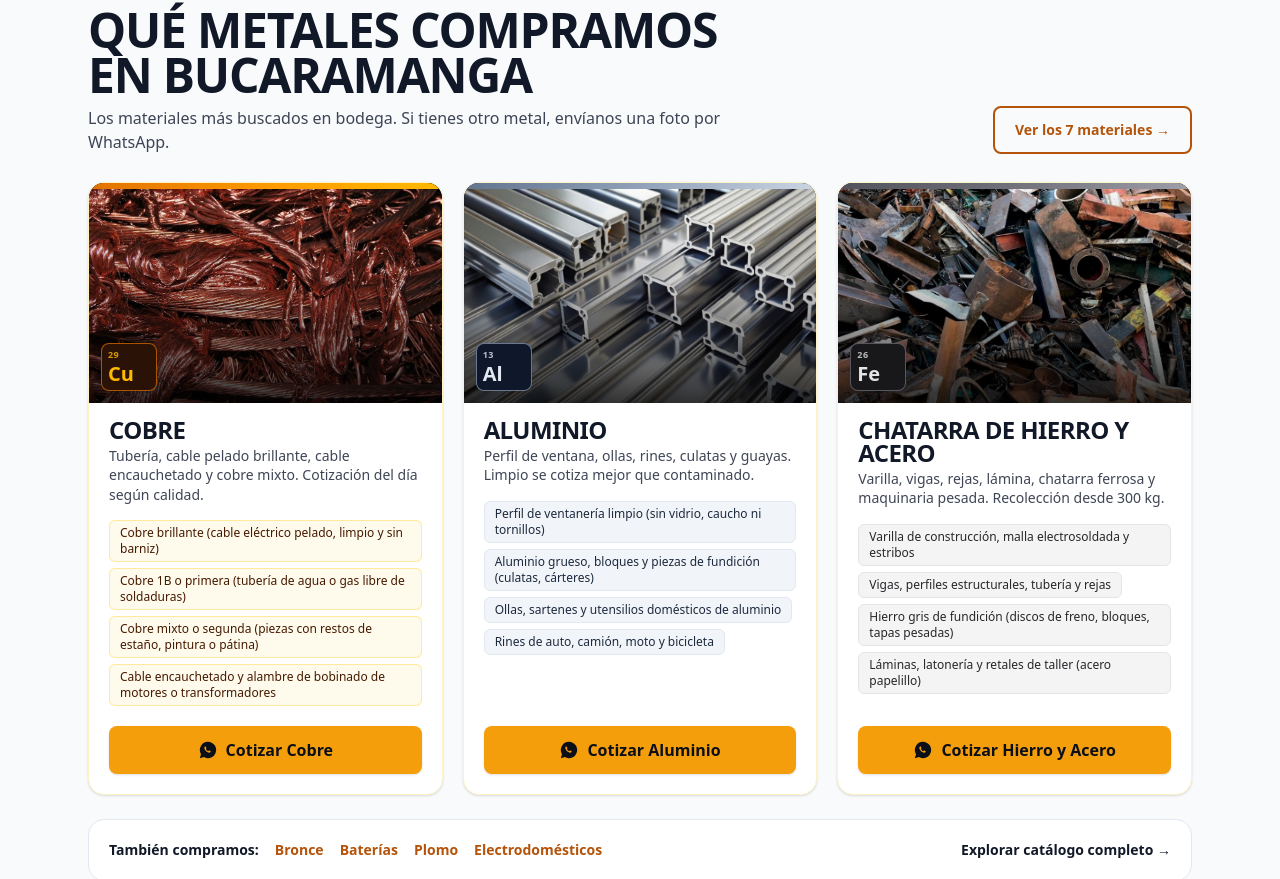
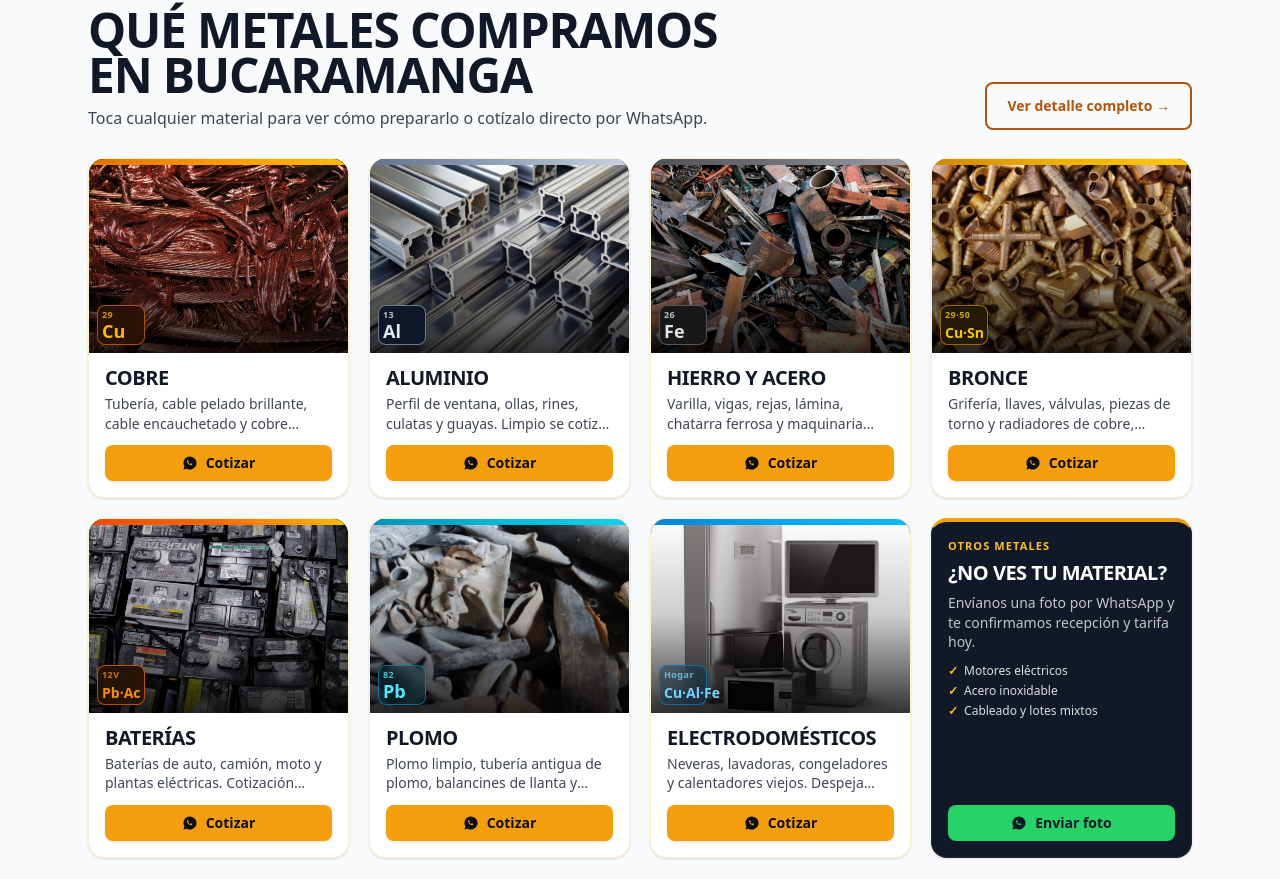
Before and after one commit to UziWrld/gamaweb, an Astro site: page / in a window 1280 px wide. Shown: the part 903-1782 px from the top of the page. Built offline with nearby package versions, Linux system fonts and the light colour scheme; Astro itself is replaced by a stand-in of ours.

Commit message:
feat(home): display all 7 materials in compact 4x2 / 2x4 visual grid

```diff
--- a/src/components/MaterialCard.astro
+++ b/src/components/MaterialCard.astro
@@ -3,10 +3,11 @@ import type { Material } from '../data/materials';
 import { waLink, quoteMessage } from '../lib/whatsapp';
 import { Image } from 'astro:assets';
 
-interface Props { material: Material; level?: 'h2' | 'h3' }
-const { material: m, level = 'h3' } = Astro.props;
+interface Props { material: Material; level?: 'h2' | 'h3'; variant?: 'full' | 'compact' }
+const { material: m, level = 'h3', variant = 'full' } = Astro.props;
 const Heading = level;
-const compact = m.symbol.length > 3;
+const compactSymbol = m.symbol.length > 3;
+const isCompact = variant === 'compact';
 
 // Personalización metalúrgica por familia de material
 const METAL_THEMES: Record<string, {
@@ -86,42 +87,50 @@ const theme = METAL_THEMES[m.slug] ?? {
 ---
 
 <article class:list={[
-  'group relative flex h-full flex-col overflow-hidden rounded-2xl border border-brand-100 bg-white p-5 shadow-sm transition hover:-translate-y-1 hover:shadow-lg',
+  'group relative flex h-full flex-col overflow-hidden rounded-2xl border border-brand-100 bg-white shadow-sm transition hover:-translate-y-1 hover:shadow-lg',
+  isCompact ? 'p-3.5 sm:p-4' : 'p-5',
   theme.cardBorderHover
 ]}>
   <!-- Barra de acento metalúrgico superior -->
   <div class:list={['absolute left-0 top-0 h-1.5 w-full z-10', theme.accentBar]}></div>
 
   {m.image ? (
-    <div class="relative -mx-5 -mt-5 mb-4 aspect-[16/10] overflow-hidden bg-brand-950">
+    <a href={`/materiales/${m.slug}/`} class:list={[
+      'relative block overflow-hidden bg-brand-950',
+      isCompact ? '-mx-3.5 -mt-3.5 sm:-mx-4 sm:-mt-4 mb-3 aspect-[4/3]' : '-mx-5 -mt-5 mb-4 aspect-[16/10]'
+    ]}>
       <Image
         src={m.image}
         alt={m.imageAlt || `Compra de ${m.name} en Bucaramanga`}
         widths={[320, 480, 640]}
-        sizes="(min-width: 1024px) 33vw, (min-width: 640px) 50vw, 100vw"
+        sizes={isCompact ? '(min-width: 1024px) 25vw, 50vw' : '(min-width: 1024px) 33vw, (min-width: 640px) 50vw, 100vw'}
         class="h-full w-full object-cover transition duration-500 group-hover:scale-105"
         loading="lazy"
       />
       <div class="absolute inset-0 bg-gradient-to-t from-black/80 via-black/20 to-transparent"></div>
 
       <!-- Ficha metalúrgica flotante sobre la foto -->
-      <div class:list={['absolute bottom-3 left-3 flex h-12 w-14 flex-col justify-between rounded-lg border p-1.5 shadow-md backdrop-blur-sm', theme.tileBg, theme.tileBorder, theme.tileText]} aria-hidden="true">
+      <div class:list={[
+        'absolute flex flex-col justify-between rounded-lg border shadow-md backdrop-blur-sm',
+        isCompact ? 'bottom-2 left-2 h-10 w-12 p-1' : 'bottom-3 left-3 h-12 w-14 p-1.5',
+        theme.tileBg, theme.tileBorder, theme.tileText
+      ]} aria-hidden="true">
         <span class="text-[9px] font-bold leading-none tracking-wider opacity-80">{m.number}</span>
-        <span class:list={['font-display font-extrabold leading-none', compact ? 'text-sm' : 'text-xl']}>{m.symbol}</span>
+        <span class:list={['font-display font-extrabold leading-none', compactSymbol ? 'text-xs sm:text-sm' : isCompact ? 'text-lg' : 'text-xl']}>{m.symbol}</span>
       </div>
-    </div>
+    </a>
     <div>
-      <Heading class="text-2xl text-brand-900">
-        <a href={`/materiales/${m.slug}/`} class="hover:text-brand-700 transition">{m.name}</a>
+      <Heading class:list={[isCompact ? 'text-lg sm:text-xl leading-tight' : 'text-2xl', 'text-brand-900']}>
+        <a href={`/materiales/${m.slug}/`} class="hover:text-brand-700 transition">{isCompact ? (m.shortName ?? m.name) : m.name}</a>
       </Heading>
-      <p class="mt-1 text-sm text-ink/80 leading-snug">{m.short}</p>
+      <p class:list={['mt-1 text-ink/80 leading-snug', isCompact ? 'text-xs sm:text-sm line-clamp-2' : 'text-sm']}>{m.short}</p>
     </div>
   ) : (
     <div class="flex items-start gap-4 pt-1">
       <!-- Ficha con identidad metalúrgica -->
       <div class:list={['relative flex h-20 w-20 flex-none flex-col justify-between rounded-lg border p-2 shadow-inner', theme.tileBg, theme.tileBorder, theme.tileText]} aria-hidden="true">
         <span class="text-[10px] font-bold leading-none tracking-wider opacity-80">{m.number}</span>
-        <span class:list={['font-display font-extrabold leading-none', compact ? 'text-xl' : 'text-4xl']}>{m.symbol}</span>
+        <span class:list={['font-display font-extrabold leading-none', compactSymbol ? 'text-xl' : 'text-4xl']}>{m.symbol}</span>
       </div>
       <div>
         <Heading class="text-2xl text-brand-900">
@@ -132,6 +141,7 @@ const theme = METAL_THEMES[m.slug] ?? {
     </div>
   )}
 
+  {!isCompact && (
     <ul class="mt-4 flex flex-wrap gap-1.5 text-xs">
       {m.items.slice(0, 4).map((i) => (
         <li class:list={['rounded-md px-2.5 py-1 font-medium', theme.tagClass]}>
@@ -139,21 +149,25 @@ const theme = METAL_THEMES[m.slug] ?? {
         </li>
       ))}
     </ul>
+  )}
 
   <!-- Bloque de conversión con llamada única y directa -->
-  <div class="mt-auto pt-5">
+  <div class:list={['mt-auto', isCompact ? 'pt-3' : 'pt-5']}>
     <a
-      class="btn btn-primary w-full text-base font-extrabold shadow-sm hover:shadow-md transition text-center py-3 px-4"
+      class:list={[
+        'btn btn-primary w-full font-extrabold shadow-sm hover:shadow-md transition text-center',
+        isCompact ? 'py-2 px-3 text-xs sm:text-sm' : 'py-3 px-4 text-base'
+      ]}
       href={waLink(quoteMessage({ material: m.name }))}
       target="_blank"
       rel="noopener noreferrer"
       aria-label={`Cotizar ${m.name} por WhatsApp (se abre en una pestaña nueva)`}
     >
-      <svg class="h-5 w-5 flex-none" viewBox="0 0 24 24" fill="currentColor" aria-hidden="true">
+      <svg class:list={['flex-none', isCompact ? 'h-4 w-4' : 'h-5 w-5']} viewBox="0 0 24 24" fill="currentColor" aria-hidden="true">
         <path d="M12 2.2A9.8 9.8 0 0 0 3.6 17l-1.4 4.8 4.9-1.3A9.8 9.8 0 1 0 12 2.2z" />
         <path fill="var(--color-copper-500)" d="M9 7.6c-.3 0-.6.1-.8.4-.5.6-.9 1.3-.5 2.4.6 1.7 2.2 3.5 4 4.4 1.3.6 2 .5 2.7.1.3-.2.7-.6.8-1 .1-.3 0-.5-.2-.6l-1.5-.8c-.2-.1-.4 0-.5.1l-.6.7c-.1.1-.3.2-.5.1-.9-.4-1.9-1.3-2.4-2.2-.1-.2-.1-.4 0-.5l.5-.6c.1-.1.1-.3 0-.5l-.7-1.6c-.1-.2-.3-.3-.5-.3z" />
       </svg>
-      <span class="whitespace-nowrap">Cotizar {m.shortName ?? m.name}</span>
+      <span class="whitespace-nowrap">{isCompact ? 'Cotizar' : `Cotizar ${m.shortName ?? m.name}`}</span>
     </a>
   </div>
 </article>
--- a/src/pages/index.astro
+++ b/src/pages/index.astro
@@ -15,8 +15,6 @@ import { businessSchema, websiteSchema, faqSchema } from '../lib/schema';
 const siteUrl = Astro.site!.origin;
 const ticker = ['Cobre de primera', 'Aluminio perfil', 'Chatarra ferrosa', 'Baterías 4D/8D', 'Bronce y llaves', 'Radiadores', 'Acero inoxidable', 'Rines de aluminio', 'Neveras viejas', 'Varilla de obra'];
 const interiorPhoto = GALLERY[1];
-const featuredMaterials = MATERIALS.filter((m) => m.priority === 1);
-const otherMaterials = MATERIALS.filter((m) => m.priority !== 1);
 ---
 
 <Layout {...PAGES.home} jsonLd={[websiteSchema(siteUrl), businessSchema(siteUrl), faqSchema(HOME_FAQS)]}>
@@ -158,35 +156,49 @@ const otherMaterials = MATERIALS.filter((m) => m.priority !== 1);
     </div>
   </section>
 
-  <!-- MATERIALES PRINCIPALES -->
+  <!-- TODOS LOS MATERIALES (grid compacto 2x4 móvil / 4x2 escritorio) -->
   <section class="container-x py-12" aria-labelledby="materiales">
     <div class="flex flex-wrap items-end justify-between gap-4">
       <div class="max-w-2xl">
         <h2 id="materiales" class="text-4xl text-brand-900 sm:text-5xl">Qué metales compramos en Bucaramanga</h2>
-        <p class="mt-2 text-ink/80">Los materiales más buscados en bodega. Si tienes otro metal, envíanos una foto por WhatsApp.</p>
+        <p class="mt-2 text-ink/80">Toca cualquier material para ver cómo prepararlo o cotízalo directo por WhatsApp.</p>
       </div>
       <a class="btn btn-outline text-sm font-bold whitespace-nowrap" href="/materiales/">
-        Ver los {MATERIALS.length} materiales →
+        Ver detalle completo →
       </a>
     </div>
 
-    <div class="mt-7 grid gap-5 sm:grid-cols-2 lg:grid-cols-3">
-      {featuredMaterials.map((m) => <MaterialCard material={m} level="h3" />)}
-    </div>
+    <div class="mt-7 grid grid-cols-2 gap-3.5 sm:gap-5 lg:grid-cols-4">
+      {MATERIALS.map((m) => <MaterialCard material={m} level="h3" variant="compact" />)}
 
-    <!-- Acceso directo al resto del catálogo sin saturar la portada -->
-    <div class="mt-6 flex flex-col gap-3 rounded-2xl border border-slate-200 bg-white p-5 sm:flex-row sm:items-center sm:justify-between">
-      <div class="flex flex-wrap items-center gap-x-4 gap-y-2 text-sm">
-        <span class="font-bold text-brand-900">También compramos:</span>
-        {otherMaterials.map((m) => (
-          <a href={`/materiales/${m.slug}/`} class="font-semibold text-brand-700 hover:underline">
-            {m.shortName ?? m.name}
+      <article class="flex h-full flex-col justify-between rounded-2xl border border-brand-800 border-t-4 border-t-copper-500 bg-brand-900 p-3.5 sm:p-4 text-white shadow-sm">
+        <div>
+          <p class="text-[11px] font-extrabold uppercase tracking-widest text-copper-400">Otros metales</p>
+          <h3 class="mt-1.5 text-lg sm:text-xl leading-tight text-white">¿No ves tu material?</h3>
+          <p class="mt-2 text-xs sm:text-sm text-white/75 leading-snug">
+            Envíanos una foto por WhatsApp y te confirmamos recepción y tarifa hoy.
+          </p>
+          <ul class="mt-3 space-y-1 text-xs text-white/85">
+            <li class="flex items-center gap-1.5"><span class="text-copper-400 font-bold" aria-hidden="true">✓</span> Motores eléctricos</li>
+            <li class="flex items-center gap-1.5"><span class="text-copper-400 font-bold" aria-hidden="true">✓</span> Acero inoxidable</li>
+            <li class="flex items-center gap-1.5"><span class="text-copper-400 font-bold" aria-hidden="true">✓</span> Cableado y lotes mixtos</li>
+          </ul>
+        </div>
+        <div class="mt-auto pt-3">
+          <a
+            class="btn btn-wa w-full py-2 px-3 text-xs sm:text-sm font-extrabold text-center"
+            href={waLink(generalMessage())}
+            target="_blank"
+            rel="noopener noreferrer"
+          >
+            <svg class="h-4 w-4 flex-none" viewBox="0 0 24 24" fill="currentColor" aria-hidden="true">
+              <path d="M12 2.2A9.8 9.8 0 0 0 3.6 17l-1.4 4.8 4.9-1.3A9.8 9.8 0 1 0 12 2.2z" />
+              <path fill="#25d366" d="M9 7.6c-.3 0-.6.1-.8.4-.5.6-.9 1.3-.5 2.4.6 1.7 2.2 3.5 4 4.4 1.3.6 2 .5 2.7.1.3-.2.7-.6.8-1 .1-.3 0-.5-.2-.6l-1.5-.8c-.2-.1-.4 0-.5.1l-.6.7c-.1.1-.3.2-.5.1-.9-.4-1.9-1.3-2.4-2.2-.1-.2-.1-.4 0-.5l.5-.6c.1-.1.1-.3 0-.5l-.7-1.6c-.1-.2-.3-.3-.5-.3z" />
+            </svg>
+            <span class="whitespace-nowrap">Enviar foto</span>
           </a>
-        ))}
-      </div>
-      <a href="/materiales/" class="text-sm font-bold text-brand-900 hover:text-brand-700 whitespace-nowrap">
-        Explorar catálogo completo →
-      </a>
+        </div>
+      </article>
     </div>
   </section>
 
```
Lines whose indentation alone changed are shown as unchanged.
